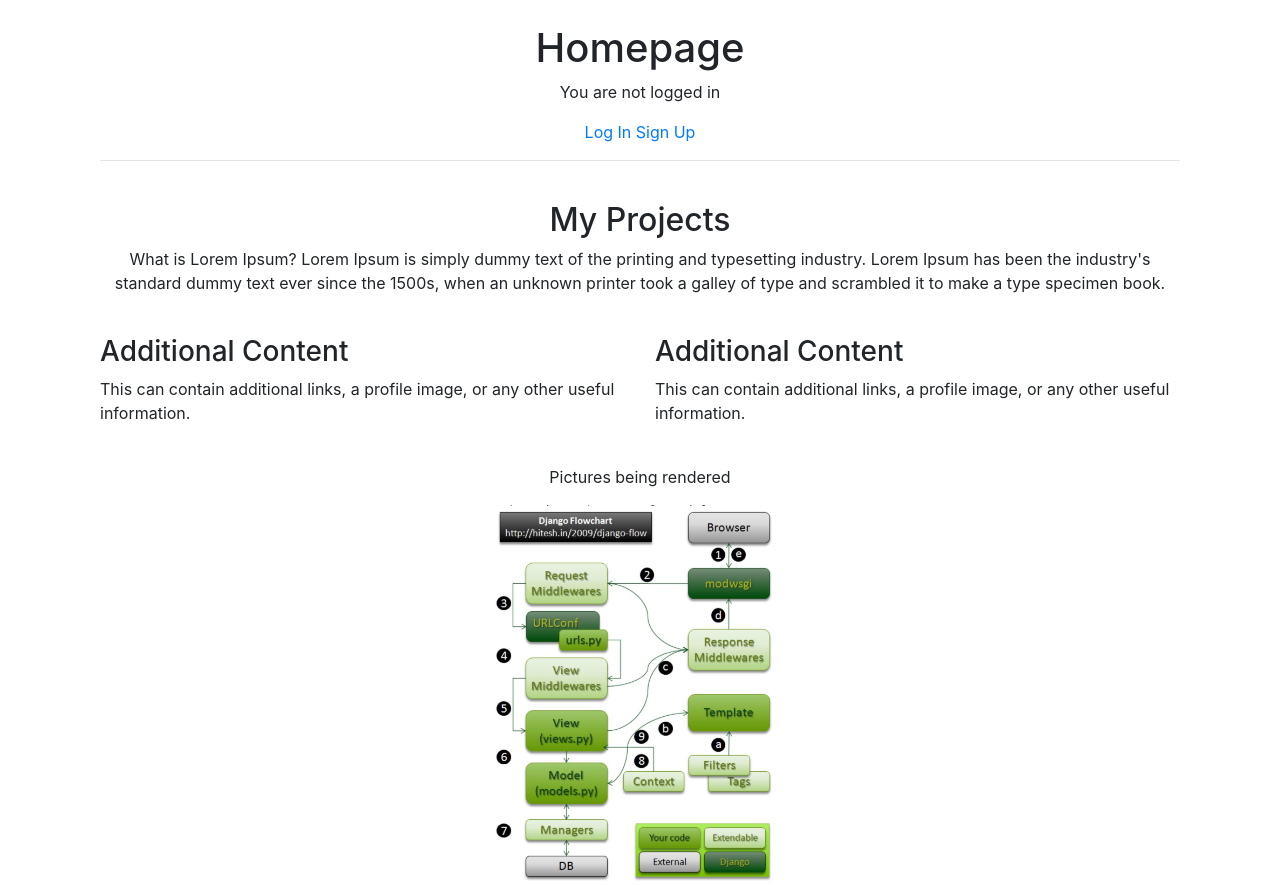
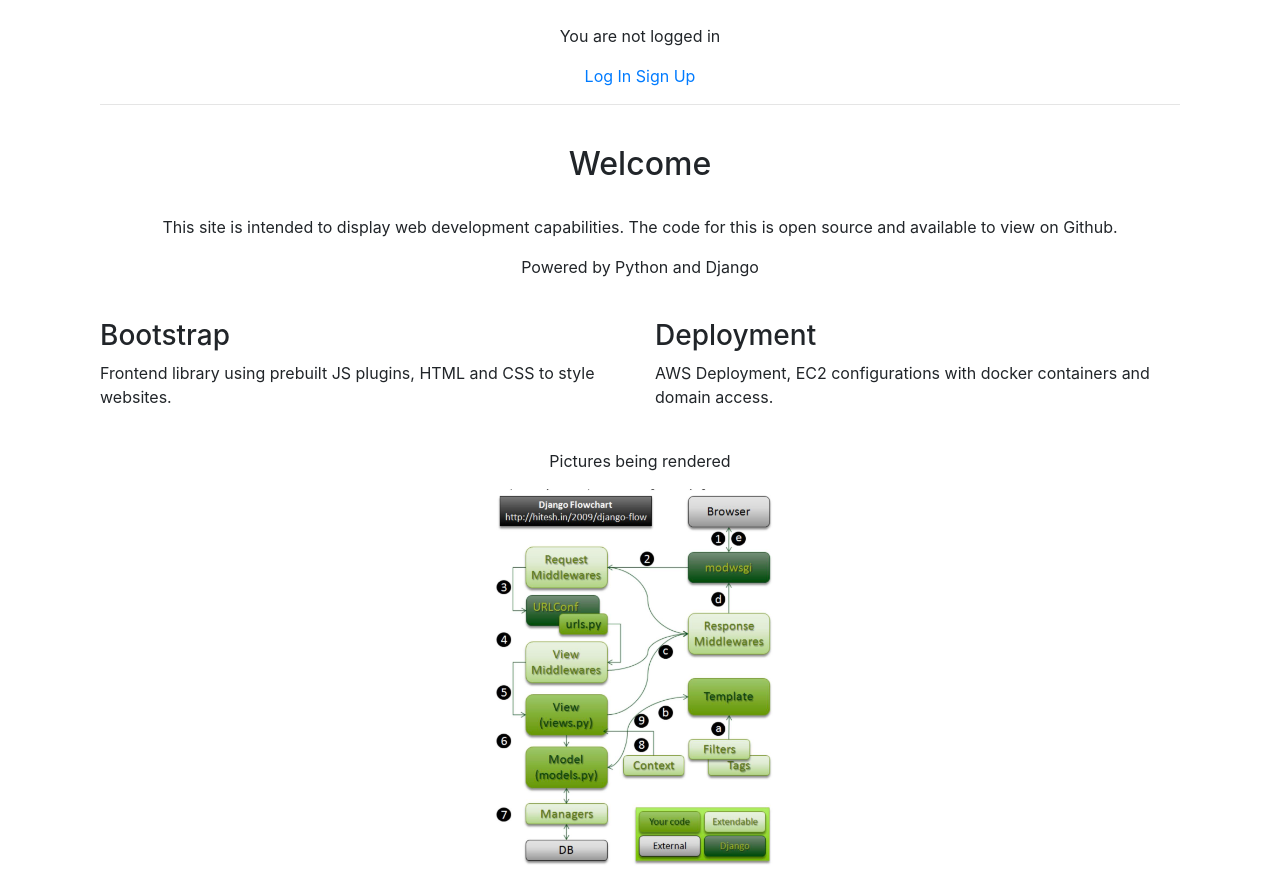
Before and after one commit to jburns6789/my_blog, a Django app: page / in a window 1280 px wide. Shown: the part 72-957 px from the top of the page. Run offline with Django 5.2, Linux system fonts and the light colour scheme; some libraries are stand-ins or nearby versions.

Commit message:
html and css changes

```diff
--- a/my_blog/templates/my_blog/post/detail.html
+++ b/my_blog/templates/my_blog/post/detail.html
@@ -8,7 +8,7 @@
 <h1>{{ post.title }}</h1>
 <p>Published on: {{ post.publish }}</p>
 <div>
-    {{ post.body }}
+    {{ post.content }}
 </div>
 
 <h2>Comments</h2>
--- a/my_blog/templates/my_blog/post/list.html
+++ b/my_blog/templates/my_blog/post/list.html
@@ -8,19 +8,21 @@
         <p class="lead">Thoughts, stories, and ideas.</p>
     </header>
 
+    <div class="blog-container">
         {% for post in posts %}
         <div class="blog-post">
             <h2 class="post-title">
                 <a href="{{ post.get_absolute_url}}">{{ post.title }}</a>
             </h2>
             <div class "post-meta">
-            Published on: {{ post.published|date:"F j, Y" }}
+                Published on: {{ post.publish|date:"F j, Y" }}
             </div>
             <p class="post-content">
-            {{ post.body|truncatewords:30 }}
+                {{ post.content|truncatewords:30 }}
             </p>
         </div>
         {% endfor %}
+    </div>
 
     <div class="pagination mt-4 d-flex justify-content-center">
         {% if posts.has_previous %}
--- a/static/css/base.css
+++ b/static/css/base.css
@@ -37,3 +37,15 @@ body {
     height: auto;
     object-fit: cover;
 }
+
+.blog-container {
+    display: flex;
+    flex-direction: column;
+    align-items: center;
+}
+
+.blog-post {
+    width: 60%;
+    margin: 20px 0;
+    text-align: center;
+}
--- a/templates/home.html
+++ b/templates/home.html
@@ -8,7 +8,7 @@
     <div class="row">
         <div class="mt-4 col-md-12 text-center">
             <!-- Main Content Area -->
-            <h1>Homepage</h1>
+
             {% if user.is_authenticated %}
                 <p>Hi {{ user.email }}!</p>
                 <form method="post" action="{% url 'logout' %}">
@@ -23,25 +23,26 @@
 
                 <br><hr><br>
 
-            <h2>My Projects</h2>
-            <p>What is Lorem Ipsum?
-                Lorem Ipsum is simply dummy text of the printing and typesetting
-                industry. Lorem Ipsum has been the industry's standard dummy text ever
-                since the 1500s, when an unknown printer took a galley of type and
-                scrambled it to make a type specimen book.
+            <h2>Welcome</h2>
+            <br>
+            <p>This site is intended to display web development capabilities.
+            The code for this is open source and available to view on Github.
+            </p>
+            <p>
+                Powered by Python and Django
             </p>
         </div>
 
         <div class="mt-4 col-md-6">
             <!-- Additional Content -->
-            <h3>Additional Content</h3>
-            <p>This can contain additional links, a profile image, or any other useful information.</p>
+            <h3>Bootstrap</h3>
+            <p>Frontend library using prebuilt JS plugins, HTML and CSS to style websites.</p>
         </div>
 
         <div class="mt-4 col-md-6">
             <!-- Additional Content -->
-            <h3>Additional Content</h3>
-            <p>This can contain additional links, a profile image, or any other useful information.</p>
+            <h3>Deployment</h3>
+            <p>AWS Deployment, EC2 configurations with docker containers and domain access.</p>
         </div>
 
         <!-- Another Row for Images or Additional Information -->
```
Also changed, not shown: my_blog/templates/blog_base.html (+5 -5 lines). Lines whose indentation alone changed are shown as unchanged.
